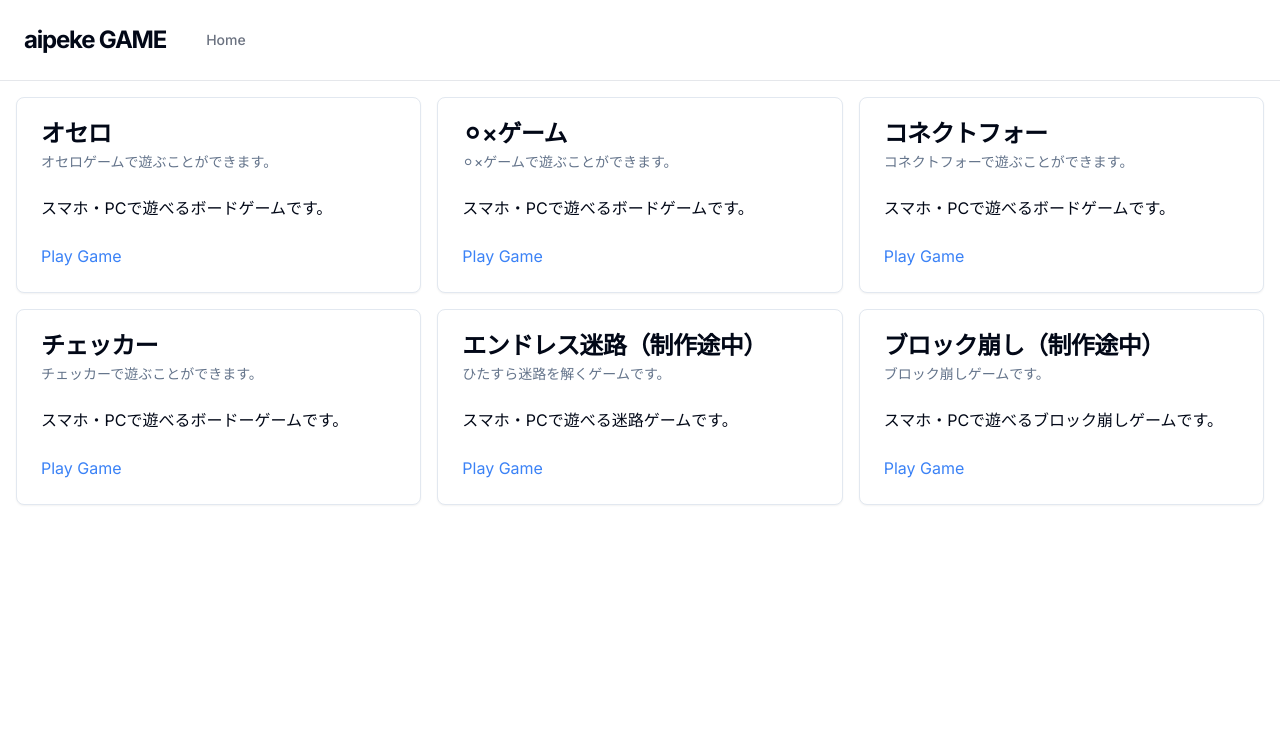
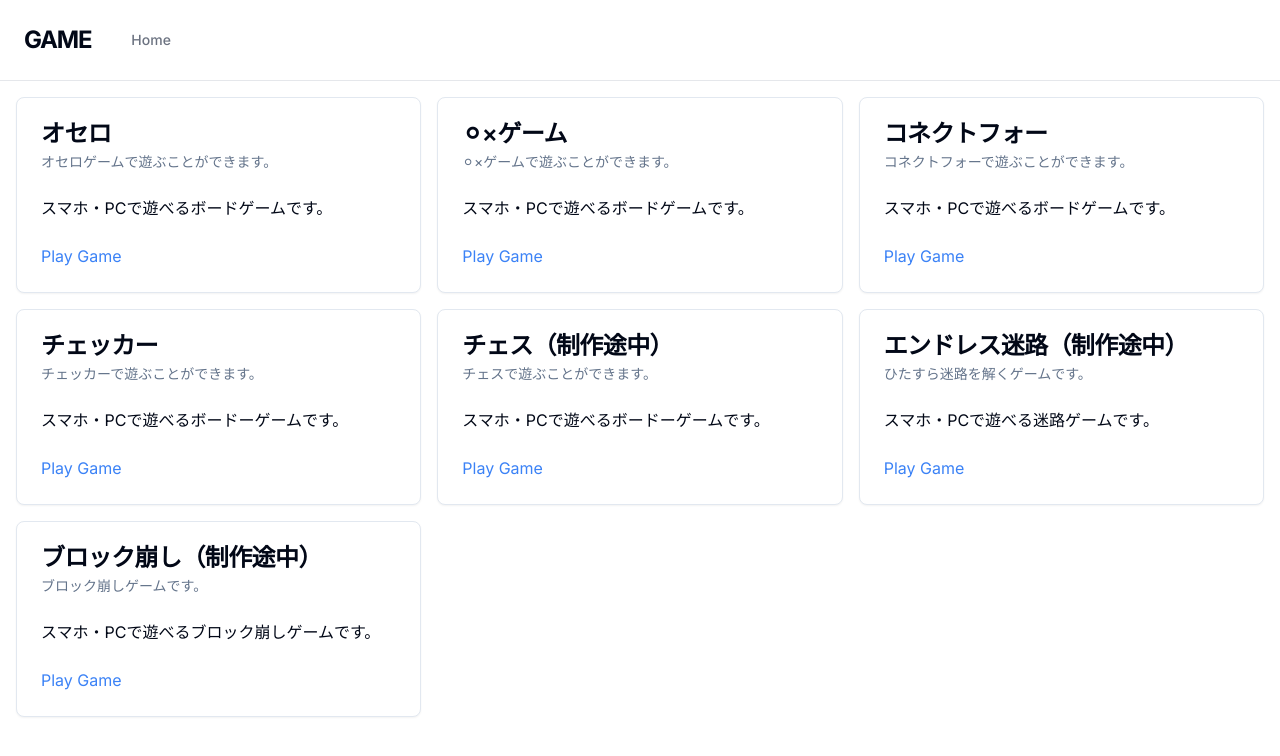
Before and after one commit to aipeke746/game-site, a Next.js app: page / in a window 1280 px wide. Shown: the top 756 px of the page. Built offline with nearby package versions, Linux system fonts and the light colour scheme.

Commit message:
チェスを追加

```diff
--- a/app/layout.tsx
+++ b/app/layout.tsx
@@ -6,8 +6,8 @@ import Header from "@/components/layouts/header/Header";
 const inter = Inter({ subsets: ["latin"] });
 
 export const metadata: Metadata = {
-  title: "aipeke GAME",
-  description: "Introduce game by aipeke",
+  title: "GAME",
+  description: "Introduce game",
 };
 
 export default function RootLayout({
--- a/app/page.tsx
+++ b/app/page.tsx
@@ -43,13 +43,20 @@ async function getAllGame() {
     },
     {
       id: 5,
+      title: "チェス（制作途中）",
+      discription: "チェスで遊ぶことができます。",
+      content: "スマホ・PCで遊べるボードーゲームです。",
+      url: "https://chess-lyart-seven.vercel.app/",
+    },
+    {
+      id: 6,
       title: "エンドレス迷路（制作途中）",
       discription: "ひたすら迷路を解くゲームです。",
       content: "スマホ・PCで遊べる迷路ゲームです。",
       url: "https://endless-maze-flax.vercel.app/",
     },
     {
-      id: 6,
+      id: 7,
       title: "ブロック崩し（制作途中）",
       discription: "ブロック崩しゲームです。",
       content: "スマホ・PCで遊べるブロック崩しゲームです。",
--- a/components/layouts/header/Header.tsx
+++ b/components/layouts/header/Header.tsx
@@ -7,7 +7,7 @@ const Header = () => {
       <div className="px-4 py-3 md:py-6 lg:px-6">
         <div className="flex items-center space-y-2 md:space-y-0 md:space-x-6">
           <Link href="/" className="text-2xl font-bold tracking-tighter mr-4">
-            aipeke GAME
+            GAME
           </Link>
           <nav className="flex items-center space-x-6 text-sm">
             <Link
```
